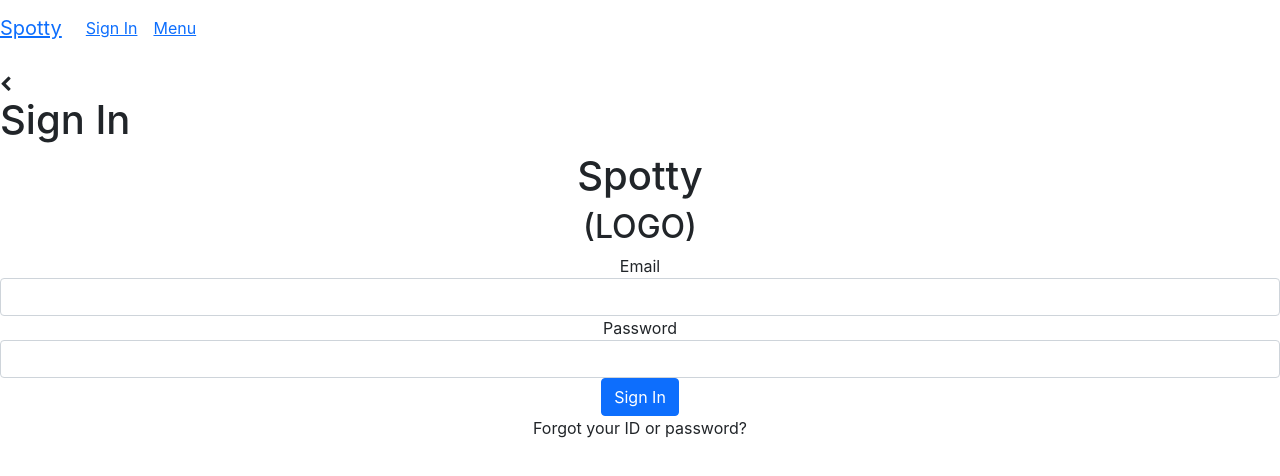
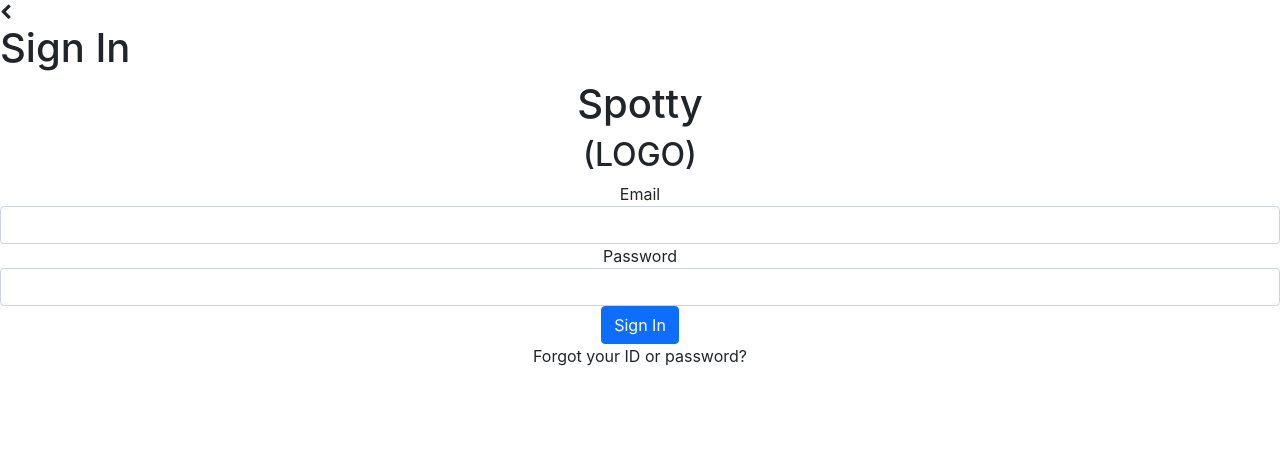
Before and after one commit to lisicase/vonia, a React (Create React App) app: page /signin in a window 1280 px wide. Shown: the top 476 px of the page. Built offline with nearby package versions, Linux system fonts and the light colour scheme.

Commit message:
integrated navigation w/o navbar

```diff
--- a/src/App.js
+++ b/src/App.js
@@ -2,9 +2,7 @@
 import React from 'react';
 import { Component } from 'react';
 // Components
-import { Routes, Route, NavLink } from 'react-router-dom';
-import Navbar from 'react-bootstrap/Navbar';
-import Nav from 'react-bootstrap/Nav';
+import { Routes, Route } from 'react-router-dom';
 import Button from 'react-bootstrap/Button';
 import ListGroup from 'react-bootstrap/ListGroup';
 import BathroomPage from './BathroomInfo/BathroomPage.js';
@@ -20,8 +18,6 @@ import { AiOutlineStar } from 'react-icons/ai';
 import { GiHamburgerMenu } from 'react-icons/gi';
 // Pages
 import SignInPage from './pages/signin/signin';
-// templating
-import PageTitle from './Shared/PageTitle/PageTitle';
 
 class App extends Component {
   constructor(props) {
@@ -39,7 +35,6 @@ class App extends Component {
     return (
       <div className="App">
         <>
-          <TestNavigationBar />
           <Routes>
             <Route path='/' element={<HomePage />} />
             <Route path='/bathroom' element={<BathroomPage />} />
@@ -101,7 +96,10 @@ class ReviewHistoryPage extends Component {
   render() {
     return (
       <div style={{textAlign:"left"}}>
-        <PageTitle title="Reviews" />
+        <div style={{textAlign:"left"}}>
+          <RedirectButton redirectTo="/" button={<i className="open-details fa fa-chevron-left" aria-hidden="true"></i>} />
+          <h1>Review History</h1>
+        </div>
         <ListGroup variant="flush">
           <ReviewListItem />
           <ReviewListItem />
@@ -131,23 +129,4 @@ class ReviewListItem extends Component {
   }
 }
 
-class TestNavigationBar extends Component {
-  render() {
-    return (
-      <div className="header-div">
-          <Navbar expand="lg">
-            <Navbar.Brand><NavLink exact to='/' className="navLink">Spotty</NavLink></Navbar.Brand>
-            <Navbar.Toggle aria-controls="basic-navbar-nav" />
-            <Navbar.Collapse id="basic-navbar-nav">
-                <Nav className="mr-auto">
-                    <Nav.Link><NavLink exact to='/signin' className="navLink">Sign In</NavLink></Nav.Link>
-                    <Nav.Link><NavLink exact to='/menu' className="navLink">Menu</NavLink></Nav.Link>
-                </Nav>
-            </Navbar.Collapse>
-          </Navbar>
-      </div>
-    )
-  }
-}
-
 export default App;
--- a/src/BathroomInfo/BathroomPage.js
+++ b/src/BathroomInfo/BathroomPage.js
@@ -4,7 +4,7 @@ import { Component } from 'react';
 // Components
 import { StarRating, BathroomRatingsByCategory } from './Ratings';
 import BathroomReviews from './Reviews';
-import { Divider } from '../StyleElements';
+import { Divider, RedirectButton } from '../StyleElements';
 import { BathroomActions } from './Actions';
 import { BathroomGallery } from './Gallery';
 // Icons
@@ -41,7 +41,7 @@ class BathroomPageTitle extends Component {
         <div style={{textAlign:"left"}}>
             <div style={{display: 'flex', flexDirection:'row', justifyContent:'space-between'}}>
                 <div style={{display: 'flex', flexDirection:'row'}}>
-                    <FaChevronLeft className="bufferedIcon" style={{height:"1.5rem"}} />
+                <RedirectButton redirectTo="/" button={<FaChevronLeft className="bufferedIcon" style={{height:"1.5rem"}} />} />
                     <FaToilet className="bufferedIcon" style={{height:"1.5rem", fontSize:'0.8rem'}} />
                     <h1 className="bathroomTitle"><strong>Room 104 / Floor 1</strong></h1>
                 </div>
--- a/src/Menu.js
+++ b/src/Menu.js
@@ -4,6 +4,7 @@ import { Component } from 'react';
 import { Navigate } from 'react-router-dom';
 // Components
 import { ShortDivider } from './StyleElements';
+import { RedirectButton } from './StyleElements';
 // Icons
 import { AiOutlineRight } from "react-icons/ai";
 import { BiUserCircle } from "react-icons/bi";
@@ -25,7 +26,6 @@ export default class Menu extends Component {
     }
 
     render() {
-        let profileContent = null;
         if (this.props.userId == "") {
             return <Navigate to={"/signin"} />
         }
@@ -35,7 +35,6 @@ export default class Menu extends Component {
         }
         return (
             <div style={{textAlign:"left", display:'flex', flexDirection:'row', alignContent:'center'}}>
-                {profileContent}
                 <div className="shadow" style={{width:"80vw", height:"100vh"}}>
                     <div style={{margin:"1rem"}}>
                         <AccountInfo
@@ -52,6 +51,7 @@ export default class Menu extends Component {
                         <MenuItem title="Sign Out" icon={<IoLogOutOutline className="bufferedIcon" style={{height:"1.5rem"}} />} />
                     </div>
                 </div>
+                <RedirectButton redirectTo="/" button={<div style={{width:"20vw"}}/>} />
             </div>
         );
     }
--- a/src/Shared/PageTitle/PageTitle.js
+++ /dev/null
@@ -1,9 +0,0 @@
-import React from "react";
-export default function PageTitle({title}) {
-    return (
-      <div style={{textAlign:"left"}}>
-        <i className="open-details fa fa-chevron-left" aria-hidden="true"></i>
-        <h1>{title}</h1>
-      </div>
-    );
-}
--- a/src/pages/signin/signin.js
+++ b/src/pages/signin/signin.js
@@ -1,7 +1,8 @@
-import PageTitle from "../../Shared/PageTitle/PageTitle";
-import { Navigate, useNavigate } from "react-router-dom";
-import { useState } from 'react';
-import React from 'react';
+// React
+import React, { useState } from 'react';
+import { useNavigate } from "react-router-dom";
+// Components
+import { RedirectButton } from "../../StyleElements";
 
 //firebase
 import { app } from '../../Shared/firebase/firebase-config';
@@ -33,8 +34,10 @@ export default function SignInPage(props) {
 
     return (
         <div>
-            <p>{props.test}</p>
-            <PageTitle title="Sign In" />
+            <div style={{textAlign:"left"}}>
+                <RedirectButton redirectTo="/" button={<i className="open-details fa fa-chevron-left" aria-hidden="true"></i>} />
+                <h1>Sign In</h1>
+            </div>
             <h1>Spotty</h1>
             <h2>(LOGO)</h2>
             <form class="form-inline" onSubmit={handleSubmit}>
```
